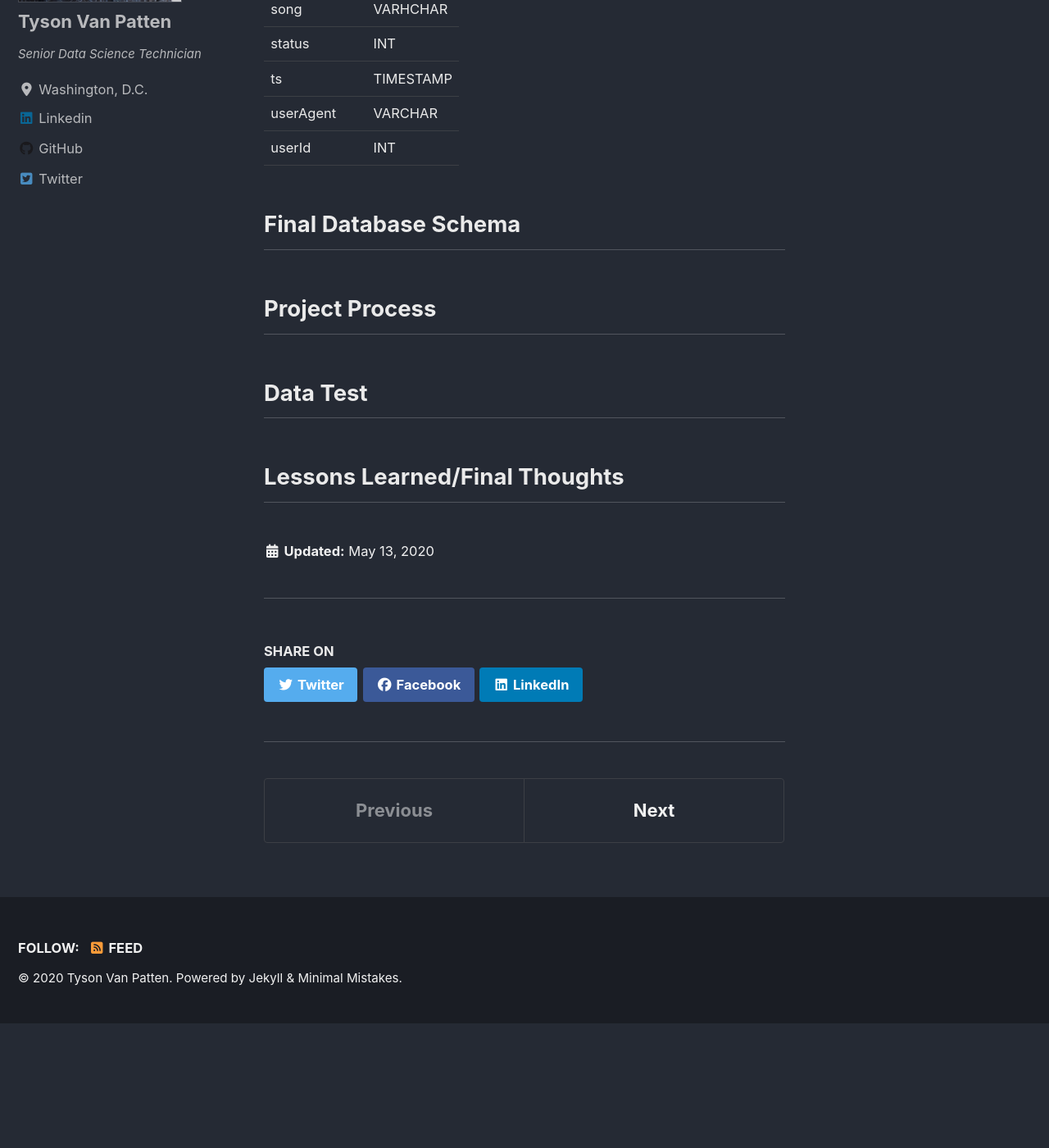
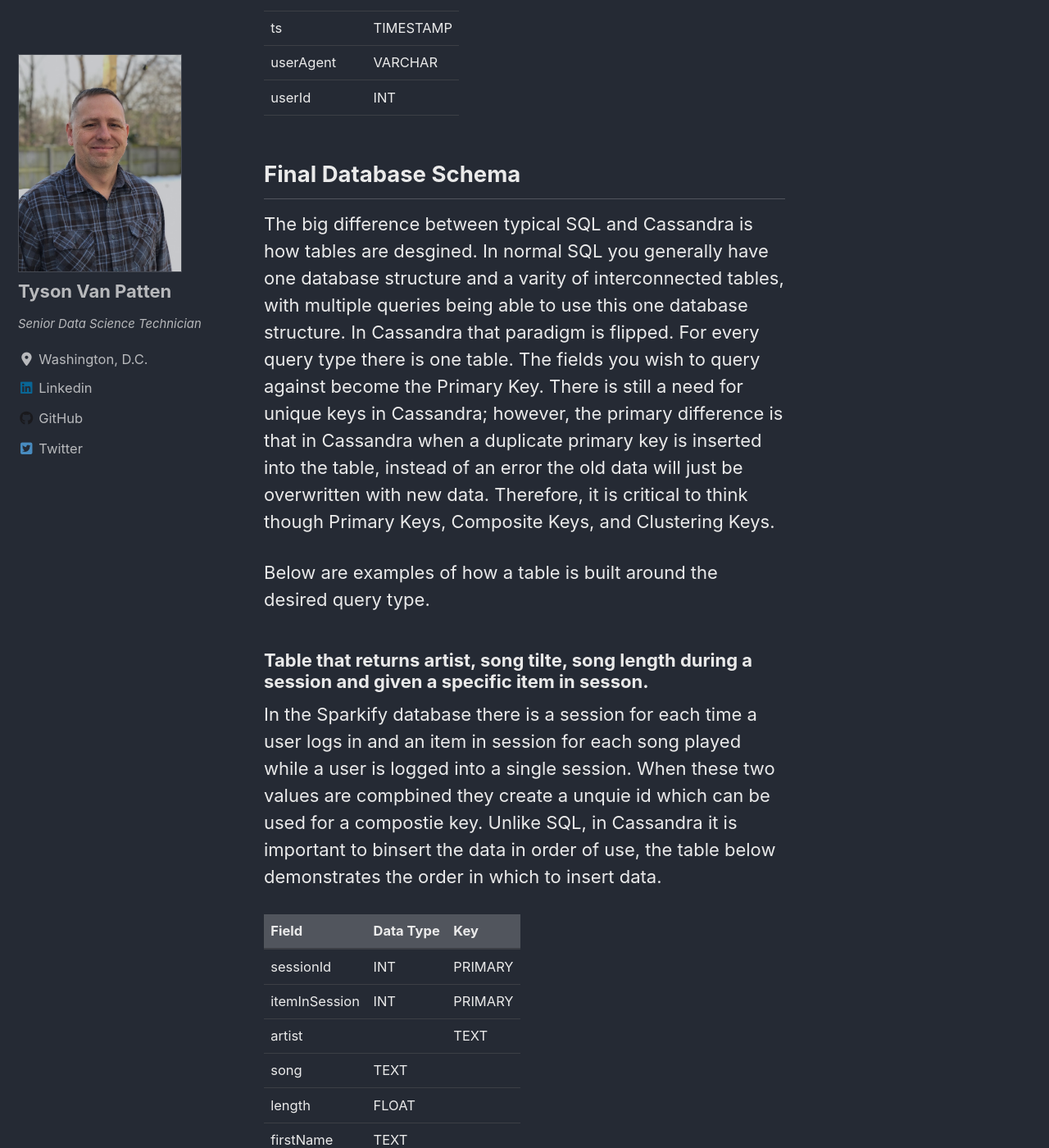
Before and after one commit to tvanpat/tvanpat, a Jekyll site: the page built from _portfolio/data_model_cassandra.md, in a window 1280 px wide and 1400 px high, scrolled down 3413 px. Shown: the whole window at 82% size. Built offline with Jekyll 4.4.1, drawn with Linux system fonts in a browser that asks for light colours; cached includes are drawn as plain includes; nearby versions of some CDN libraries; comment, search, counter and statistics services are not loaded; before the commit the page ends 4661 px from its top, so only the background shows below that; some of the changed text lies outside the part shown.

Commit message:
updated cassandra, created imaged folders for redshift and spark

```diff
--- a/_portfolio/data_model_cassandra.md
+++ b/_portfolio/data_model_cassandra.md
@@ -72,6 +70,26 @@ The data schema for the log dataset is:
 
 
 <h2> Final Database Schema </h2>
+The big difference between typical SQL and Cassandra is how tables are desgined.  In normal SQL you generally have one database structure and a varity of interconnected tables, with multiple queries being able to use this one database structure.  In Cassandra that paradigm is flipped.  For every query type there is one table.  The fields you wish to query against become the Primary Key.  There is still a need for unique keys in Cassandra; however, the primary difference is that in Cassandra when a duplicate primary key is inserted into the table, instead of an error the old data will just be overwritten with new data.  Therefore, it is critical to think though Primary Keys, Composite Keys, and Clustering Keys.
+
+Below are examples of how a table is built around the desired query type.
+
+<h3> Table that returns artist, song tilte, song length during a session and given a specific item in sesson.</h3>
+In the Sparkify database there is a session for each time a user logs in and an item in session for each song played while a user is logged into a single session.  When these two values are compbined they create a unquie id which can be used for a compostie key.  Unlike SQL, in Cassandra it is important to binsert the data in order of use, the table below demonstrates the order in which to insert data.
+
+| Field           | Data Type          | Key          |
+ |-------------  | -------------  | -------------  |
+| sessionId           |   INT               |  PRIMARY |
+| itemInSession   |   INT                |  PRIMARY |
+| artist  |                 | TEXT  |
+| song            | TEXT                    |  |
+| length   |  FLOAT                 |  |
+| firstName  |  TEXT                |  |
+| gender  |  TEXT               |  |
+| lastName            | TEXT                    |  |
+| level   |  TEXT                 |   |
+| location  | TEXT                |  |
+| userId  | INT                |  |
 
 
 <h2> Project Process </h2>
```
Also changed, not shown: other parts of _portfolio/data_model_cassandra.md (+1 -3 lines), images/port/redshift/banner.png (added), images/port/spark/download.png (added).
